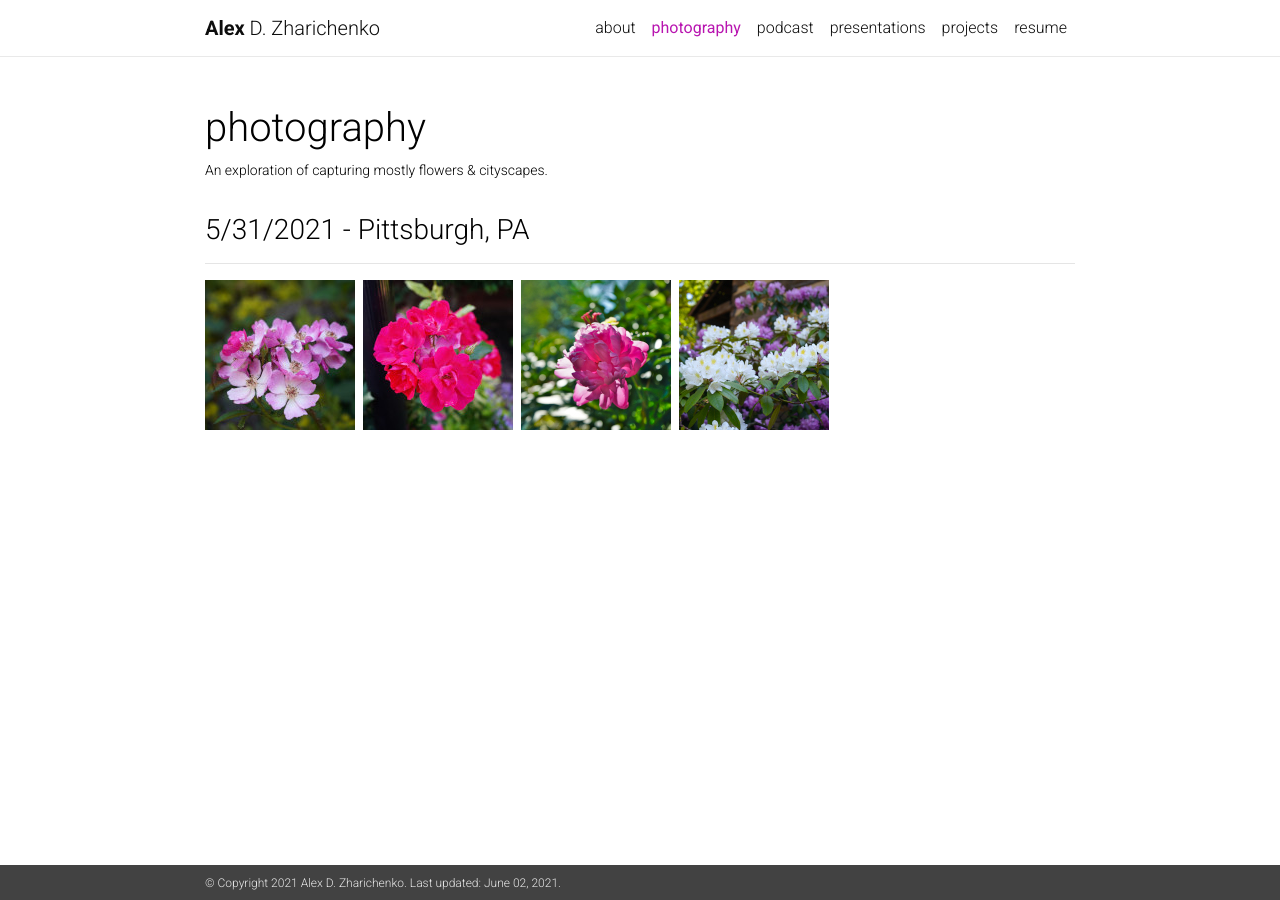
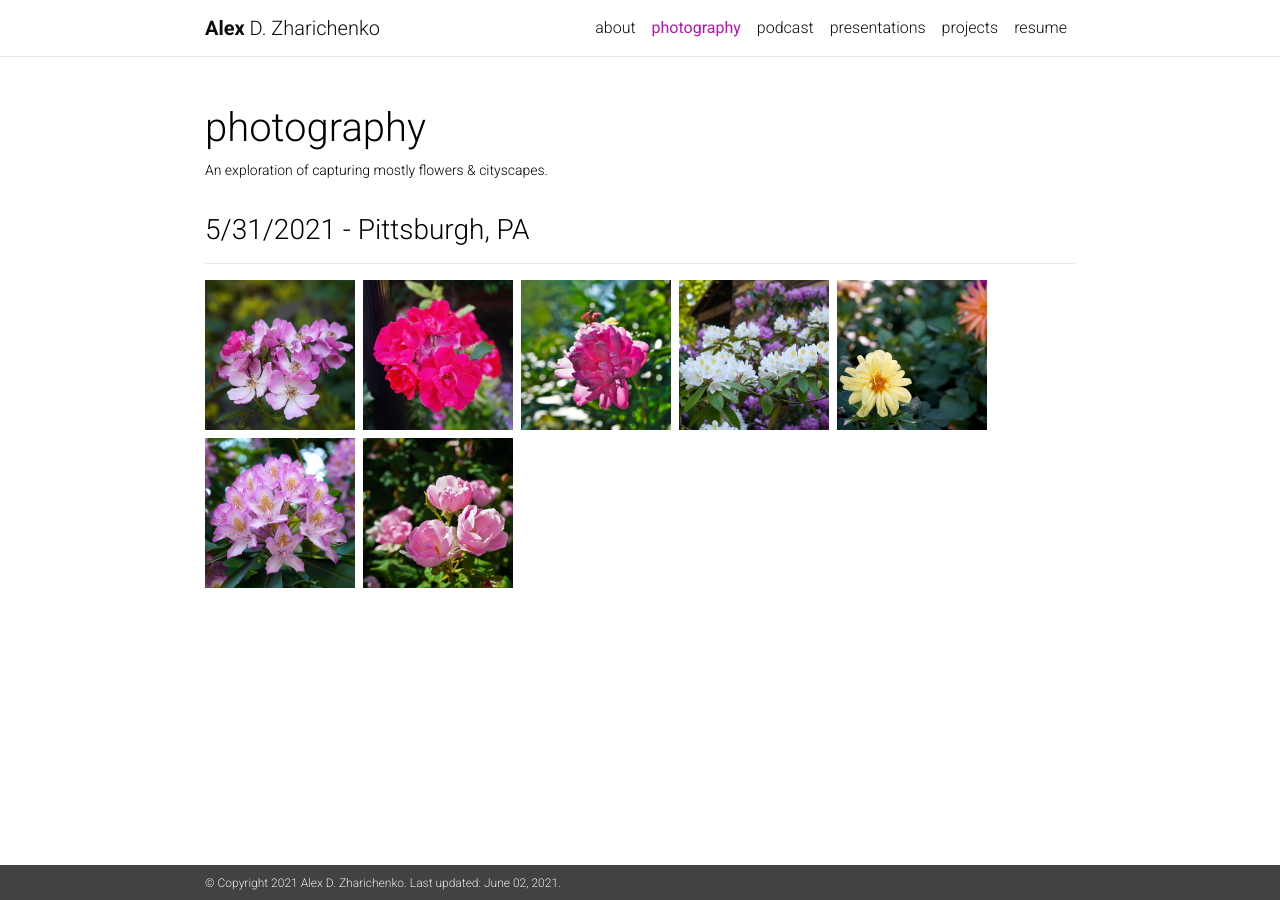
Before and after one commit to azharichenko/alexzharichenko.me, a Jekyll site: the page built from _pages/photography.html, in a window 1280 px wide. Built offline with Jekyll 4.4.1, drawn with Linux system fonts in a browser that asks for light colours; nearby versions of some CDN libraries; a style sheet for code colours, icons or effects is not loaded.

Commit message:
Adding new images

```diff
--- a/_data/images.yml
+++ b/_data/images.yml
@@ -5,3 +5,6 @@
     - 2.JPG
     - 3.JPG
     - 4.JPG
+    - 5.JPG
+    - 6.JPG
+    - 7.JPG
```
Also changed, not shown: assets/img/photography/5.JPG (added), assets/img/photography/7.JPG (added), assets/img/photography/thumbnails/5.JPG (added), assets/img/photography/thumbnails/6.JPG (added), assets/img/photography/thumbnails/7.JPG (added), 1 other file.
